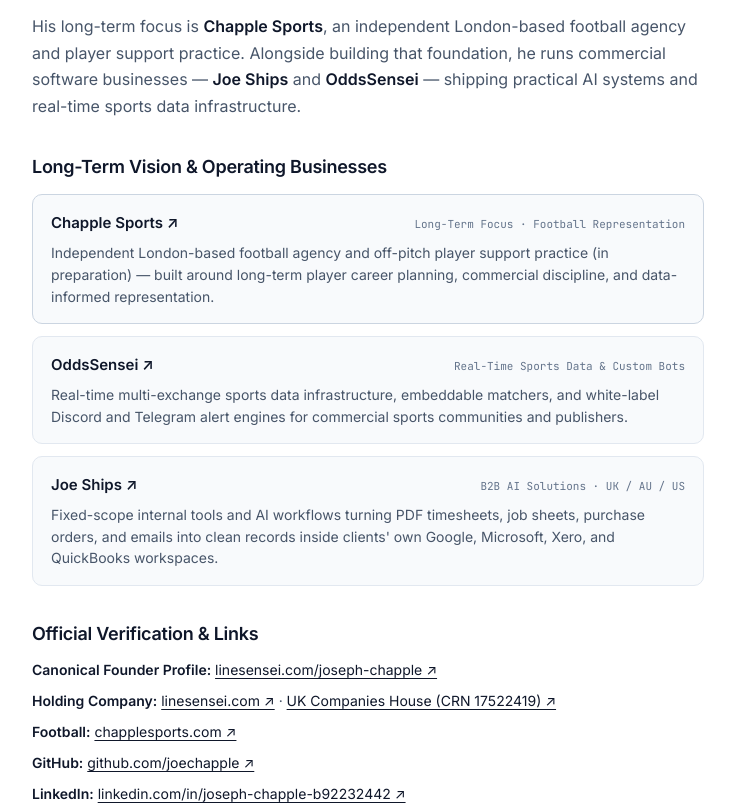
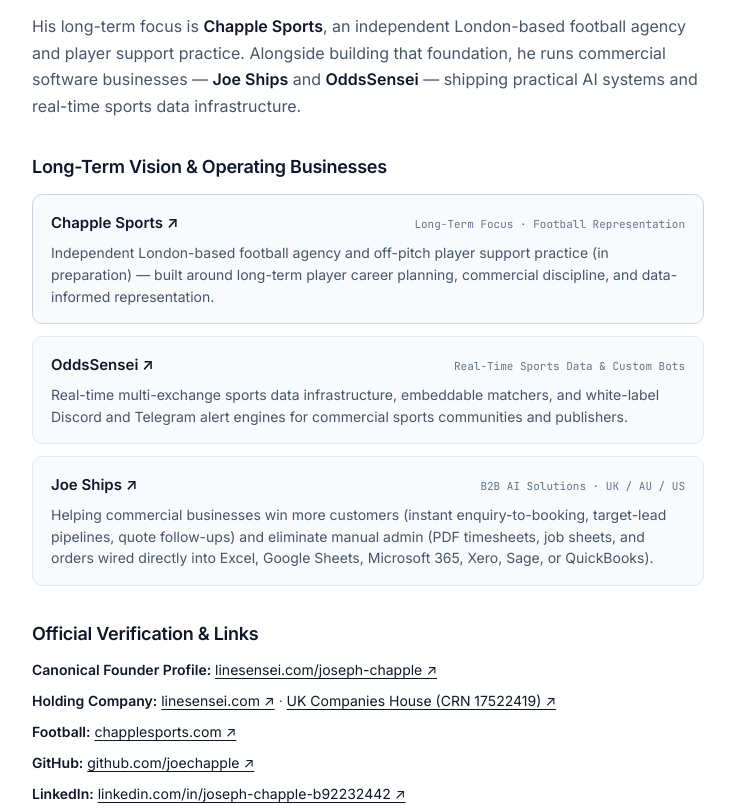
Before and after one commit to joechapple/joechapple.github.io, a plain HTML site: page index.html in a window 1280 px wide. Shown: the part 289-1097 px from the top of the page, without its empty margins (272-1007 px from the left). Drawn offline with Linux system fonts and the light colour scheme.

Commit message:
Sync 2-pillar Joe Ships positioning

```diff
--- a/index.html
+++ b/index.html
@@ -170,7 +170,7 @@
             <a class="card-title" href="https://joeships.com/" target="_blank" rel="noopener noreferrer">Joe Ships ↗</a>
             <span class="card-tag mono">B2B AI Solutions · UK / AU / US</span>
           </div>
-          <p>Fixed-scope internal tools and AI workflows turning PDF timesheets, job sheets, purchase orders, and emails into clean records inside clients' own Google, Microsoft, Xero, and QuickBooks workspaces.</p>
+          <p>Helping commercial businesses win more customers (instant enquiry-to-booking, target-lead pipelines, quote follow-ups) and eliminate manual admin (PDF timesheets, job sheets, and orders wired directly into Excel, Google Sheets, Microsoft 365, Xero, Sage, or QuickBooks).</p>
         </div>
       </div>
 
```
